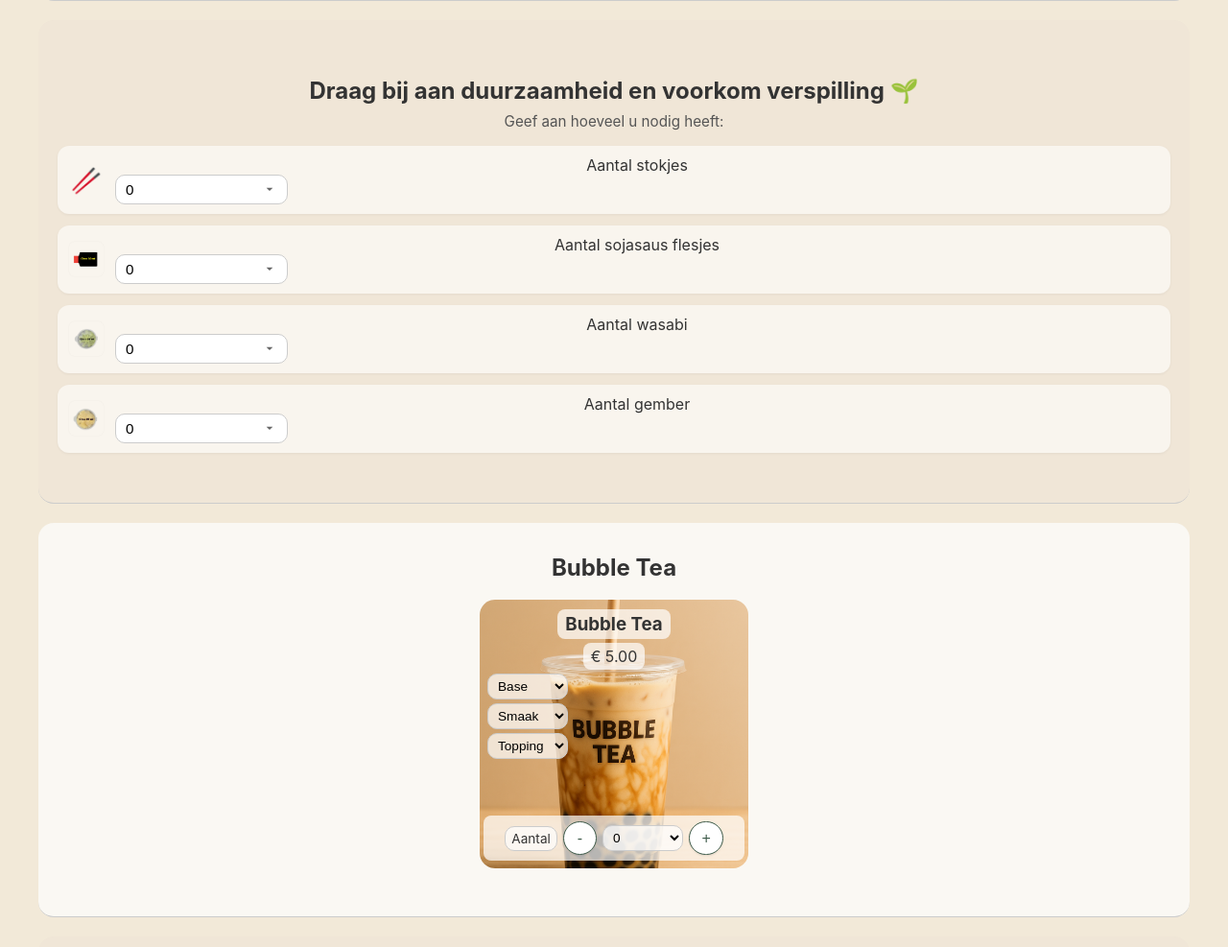
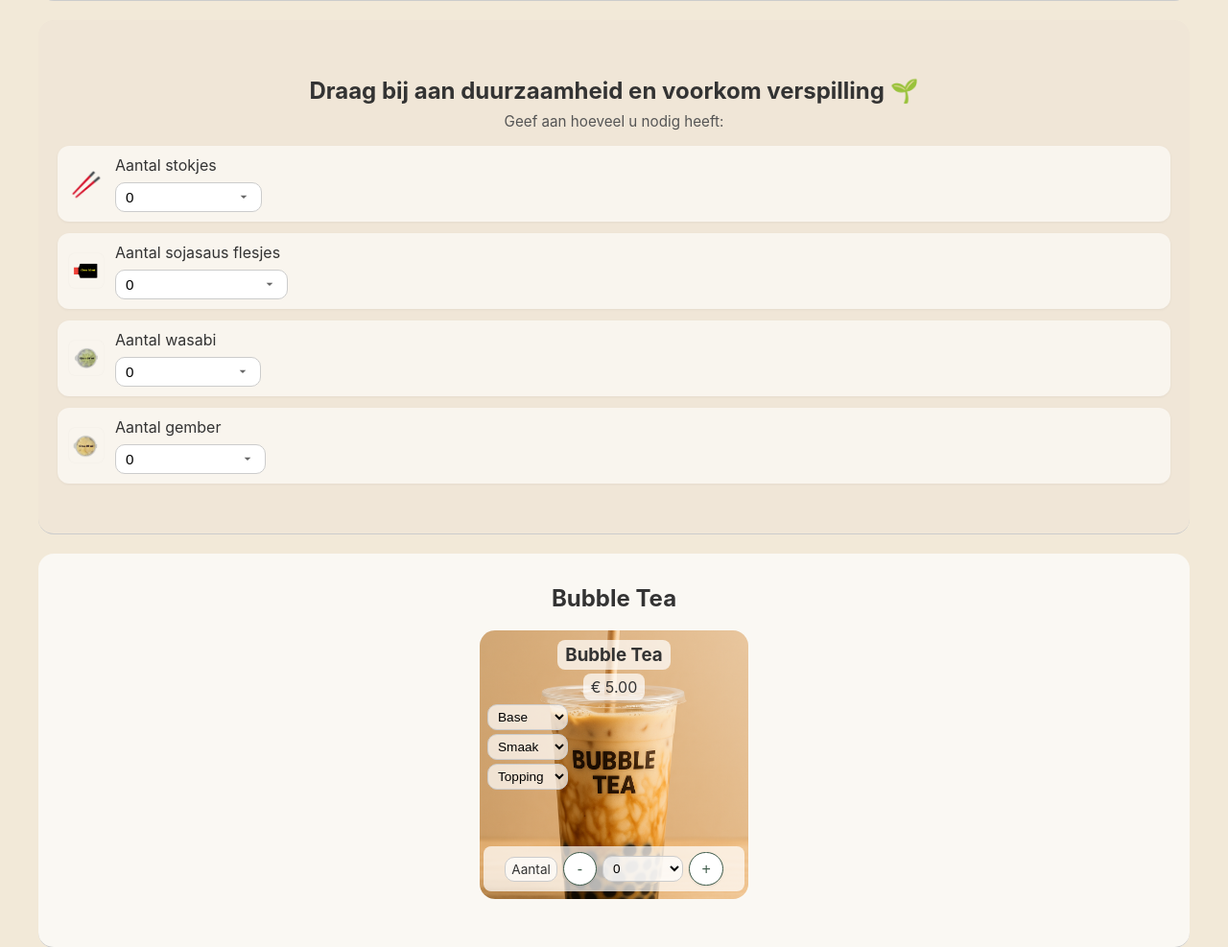
Before and after one commit to iamatimnl/Nova-Asia, a Flask app: page / in a window 1280 px wide. Shown: the part 857-1844 px from the top of the page at 96% size. Run offline with Flask 3, Linux system fonts and the light colour scheme.

Commit message:
Update index.html

```diff
--- a/templates/index.html
+++ b/templates/index.html
@@ -546,13 +546,18 @@ input#bezorgen:checked ~ .slider {
   box-shadow: 0 0 2px rgba(0,0,0,0.05);
 }
 
-/* 内容区自动占满剩余空间 */
 .supply-content {
-  flex: 1;
   display: flex;
-  flex-direction: column;
-  min-width: 0;
-}
+  align-items: center;
+  gap: 8px;
+  flex-wrap: wrap; /* 小屏也不会溢出 */
+}
+
+.supply-content label {
+  margin: 0;
+  white-space: nowrap;
+}
+
 
 /* 下拉框样式 */
 .supply-select {
```
